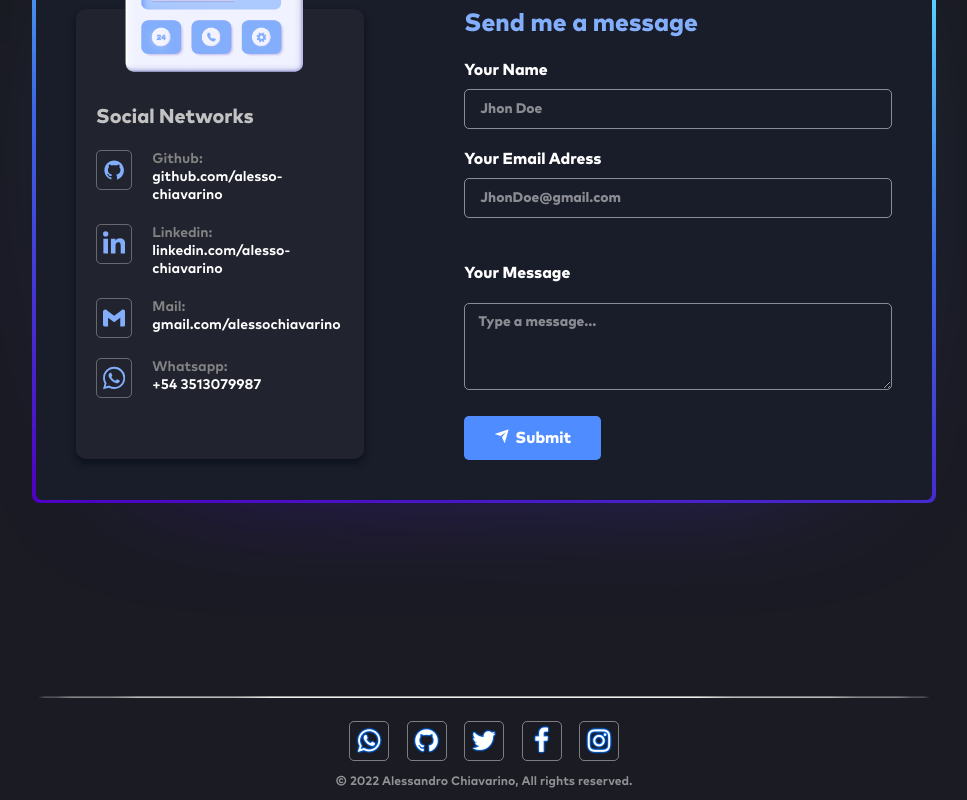
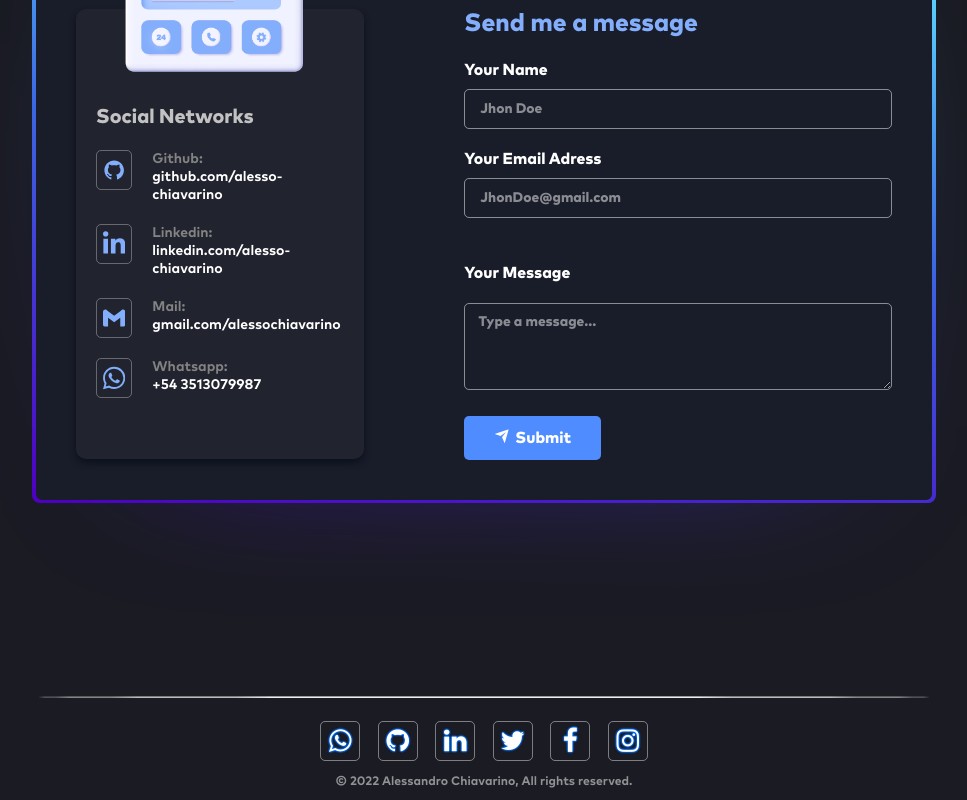
Before and after one commit to Alesso-Chiavarino/Portafolio, a React (Vite) app: page / in a window 1280 px wide. Shown: the part 3223-4023 px from the top of the page, without its empty margins (156-1123 px from the left). Built offline with nearby package versions, Linux system fonts and the light colour scheme.

Commit message:
linkedin

```diff
--- a/src/components/FooterIcons/FooterIcons.jsx
+++ b/src/components/FooterIcons/FooterIcons.jsx
@@ -7,6 +7,9 @@ const FooterIcons = () => {
 
             <a href='https://github.com/Alesso-Chiavarino' target="_blank">
                 <i className='github fa fa-github'></i>
+            </a>
+            <a href='https://linkedin.com/in/alessandro-chiavarino-a93a37235/' target="_blank">
+                <i className='twitter fa fa-linkedin'></i>
             </a>
             <a href='https://twitter.com/alesso_1912' target="_blank">
                 <i className='twitter fa fa-twitter'></i>
```
